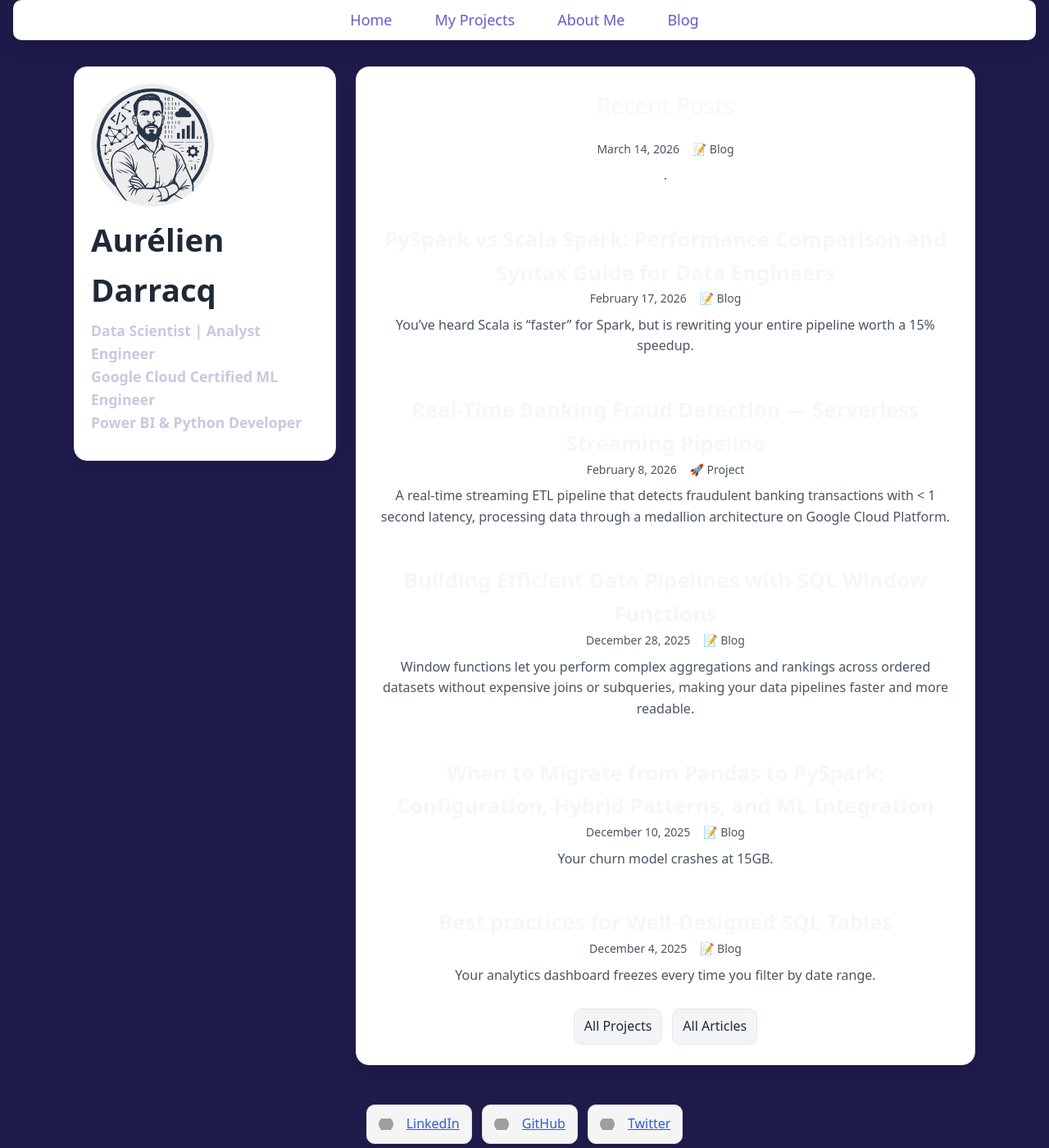
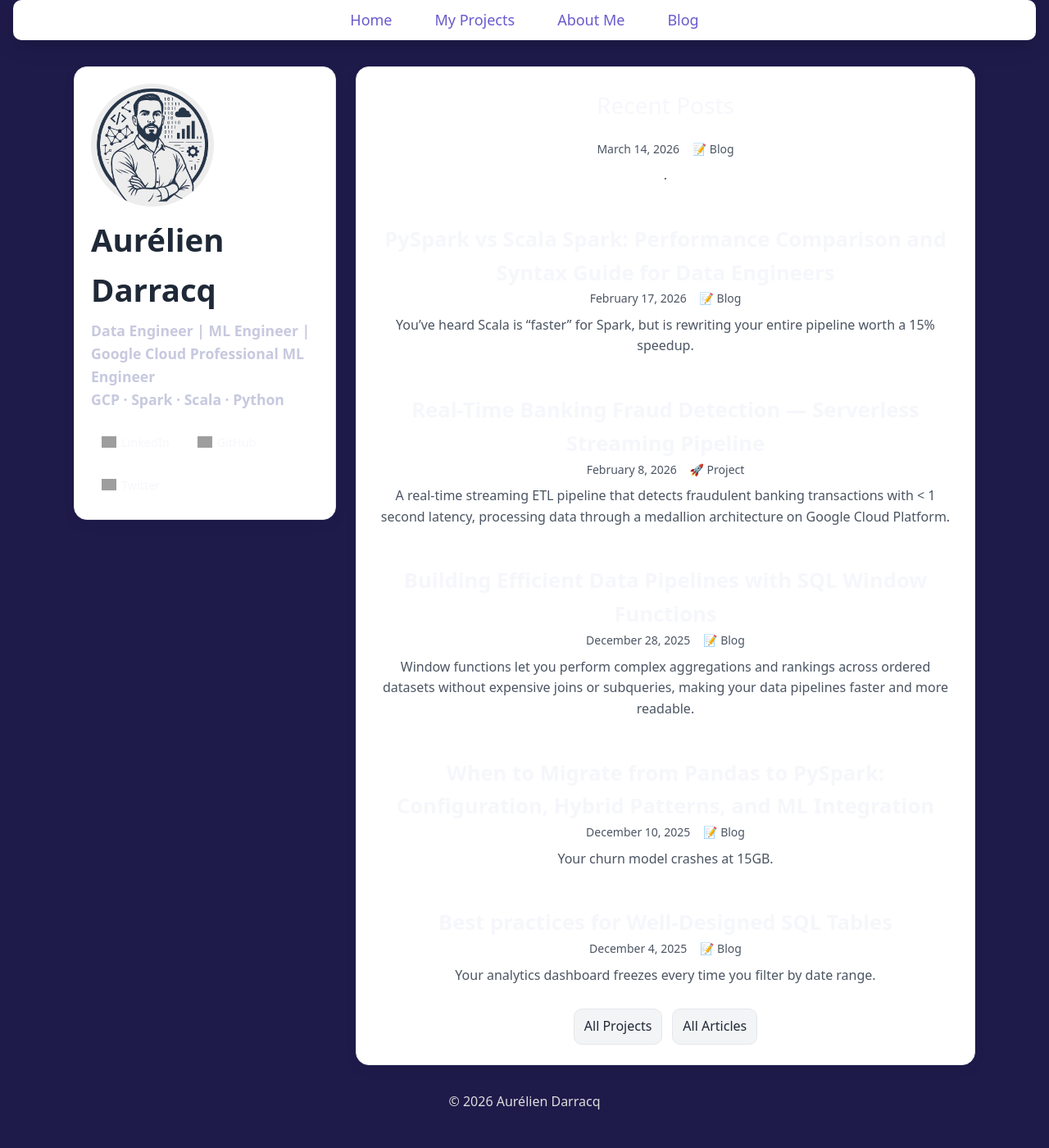
Before and after one commit to aurelpow/portofolio-website, a Jekyll site: the page built from index.md, in a window 1280 px wide and 1400 px high. Shown: the whole window at 82% size. Built offline with Jekyll 4.4.1, drawn with Linux system fonts in a browser that asks for light colours; grey boxes are pictures that could not be loaded.

Commit message:
[C018] : Move social buttons below profile card + update profile description

```diff
--- a/assets/css/site.css
+++ b/assets/css/site.css
@@ -220,8 +220,37 @@
 }
 .recent-link:hover{ background: rgba(106,90,205,0.14); }
 
-/* socials at bottom centered */
-.home-social{ display: flex; justify-content: center; margin: 24px 0 8px; }
+/* socials inside profile card */
+.profile-social{
+  display: flex;
+  flex-wrap: wrap;
+  gap: 8px;
+  margin-top: 16px;
+}
+.profile-social a{
+  display: inline-flex !important;
+  align-items: center;
+  gap: 6px;
+  background: rgba(255,255,255,.12) !important;
+  color: var(--text) !important;
+  border: 1px solid rgba(255,255,255,.22) !important;
+  border-radius: 8px !important;
+  padding: 7px 12px !important;
+  font-size: .9rem !important;
+  text-decoration: none !important;
+  margin: 0 !important;
+  transition: background .15s ease;
+}
+.profile-social a:hover{
+  background: rgba(255,255,255,.22) !important;
+  text-decoration: none !important;
+}
+.profile-social img{
+  width: 18px; height: 18px;
+  object-fit: contain;
+  border-radius: 3px;
+  display: inline-block;
+}
 
 /* responsive: stack on mobile */
 @media (max-width: 900px){
--- a/index.md
+++ b/index.md
@@ -8,7 +8,18 @@
   <aside class="profile-card">
     <img class="avatar" src="assets/img/home/avatar.png" width="150" alt="Profile Picture">
     <h1>Aurélien Darracq</h1>
-    <h2>Data Scientist | Analyst Engineer <br> Google Cloud Certified ML Engineer <br> Power BI & Python Developer</h2>
+    <h2>Data Engineer | ML Engineer | Google Cloud Professional ML Engineer <br> GCP · Spark · Scala · Python</h2>
+    <div class="profile-social">
+      <a href="https://www.linkedin.com/in/aur%C3%A9lien-darracq/" target="_blank">
+        <img src="https://upload.wikimedia.org/wikipedia/commons/e/e9/Linkedin_icon.svg" alt="LinkedIn Logo"> LinkedIn
+      </a>
+      <a href="https://github.com/aurelpow" target="_blank">
+        <img src="https://upload.wikimedia.org/wikipedia/commons/9/91/Octicons-mark-github.svg" alt="GitHub Logo"> GitHub
+      </a>
+      <a href="https://x.com/aureldata" target="_blank">
+        <img src="https://img.freepik.com/free-vector/new-2023-twitter-logo-x-icon-design_1017-45418.jpg?size=338&ext=jpg" alt="Twitter Logo"> Twitter
+      </a>
+    </div>
   </aside>
 
   <!-- RIGHT: recent posts/projects -->
@@ -49,18 +60,3 @@
     </div>
   </section>
 </div>
-
-<!-- SOCIALS AT THE BOTTOM -->
-<div class="home-social">
-  <div class="social-buttons">
-    <a href="https://www.linkedin.com/in/aur%C3%A9lien-darracq/" target="_blank">
-      <img src="https://upload.wikimedia.org/wikipedia/commons/e/e9/Linkedin_icon.svg" alt="LinkedIn Logo"> LinkedIn
-    </a>
-    <a href="https://github.com/aurelpow" target="_blank">
-      <img src="https://upload.wikimedia.org/wikipedia/commons/9/91/Octicons-mark-github.svg" alt="GitHub Logo"> GitHub
-    </a>
-    <a href="https://x.com/aureldata" target="_blank">
-      <img src="https://img.freepik.com/free-vector/new-2023-twitter-logo-x-icon-design_1017-45418.jpg?size=338&ext=jpg" alt="Twitter Logo"> Twitter
-    </a>
-  </div>
-</div>
```
